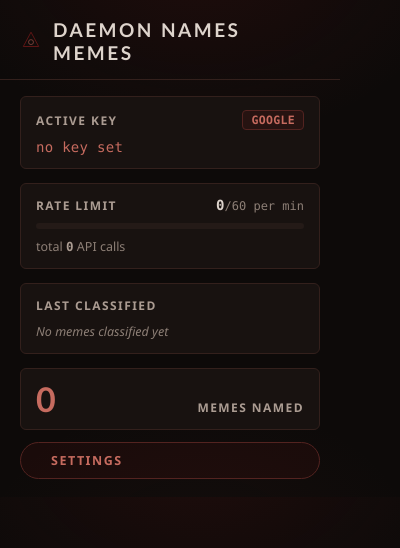
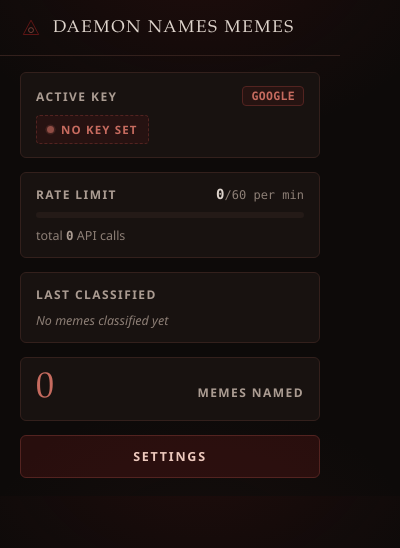
Before and after one commit to 44WXNRFEELSLIKEPINSXNDNEEDL9SINMYHEXRT/DAEMON_NAMES_MEMES, a browser extension: page extension/popup.html in a window 400 px wide. Drawn offline with Linux system fonts and the light colour scheme.

Commit message:
Style: Upgraded UI

```diff
--- a/extension/popup.html
+++ b/extension/popup.html
@@ -15,7 +15,7 @@
     --text: #ded4cc;
     --text-dim: #ab9c92;
     --text-faint: #8d7f76;
-    --display: "Optima", "Candara", "Gill Sans", "Avenir Next", "Segoe UI", "Trebuchet MS", sans-serif;
+    --serif: "Iowan Old Style", "Palatino Linotype", "Book Antiqua", Georgia, serif;
     --body: "Avenir Next", "Avenir", "Segoe UI", system-ui, -apple-system, "Helvetica Neue", "Noto Sans", sans-serif;
     --mono: ui-monospace, "SF Mono", "Cascadia Code", "Consolas", "Roboto Mono", monospace;
   }
@@ -55,11 +55,12 @@
   }
 
   .top h1 {
-    font-family: var(--display);
-    font-size: 19px;
-    font-weight: 600;
-    letter-spacing: 0.13em;
+    font-family: var(--serif);
+    font-size: 17px;
+    font-weight: 400;
+    letter-spacing: 0.1em;
     text-transform: uppercase;
+    white-space: nowrap;
     margin: 0;
     color: var(--text);
   }
@@ -117,7 +118,34 @@
   }
 
   .key-value.unset {
+    display: inline-flex;
+    align-items: center;
+    gap: 7px;
+    font-family: var(--body);
+    font-size: 11.5px;
+    font-weight: 700;
+    letter-spacing: 0.1em;
+    text-transform: uppercase;
     color: var(--blood-bright);
+    background: rgba(138,28,28,0.12);
+    border: 1px dashed var(--blood-dim);
+    border-radius: 4px;
+    padding: 6px 10px;
+  }
+
+  .key-value.unset::before {
+    content: "";
+    width: 7px;
+    height: 7px;
+    border-radius: 50%;
+    background: var(--blood-bright);
+    flex-shrink: 0;
+    animation: pulse 1.8s ease-in-out infinite;
+  }
+
+  @keyframes pulse {
+    0%, 100% { opacity: 0.45; box-shadow: 0 0 0 0 rgba(198,107,95,0.45); }
+    50% { opacity: 1; box-shadow: 0 0 0 4px rgba(198,107,95,0); }
   }
 
   .bar-row {
@@ -171,9 +199,9 @@
   }
 
   .preview-thumb {
-    width: 56px;
-    height: 56px;
-    border-radius: 5px;
+    width: 84px;
+    height: 84px;
+    border-radius: 6px;
     border: 1px solid var(--panel-border);
     background: #120d0c;
     flex-shrink: 0;
@@ -218,9 +246,9 @@
   }
 
   .count-number {
-    font-family: var(--display);
-    font-size: 34px;
-    font-weight: 600;
+    font-family: var(--serif);
+    font-size: 36px;
+    font-weight: 400;
     color: var(--blood-bright);
     line-height: 1;
   }
@@ -234,32 +262,35 @@
     color: var(--text-dim);
   }
 
-  .footer { padding: 8px 20px 18px; }
+  .footer { padding: 10px 20px 18px; }
 
   .settings-btn {
     display: block;
-    margin: 0 auto;
-    padding: 9px 30px;
+    width: 100%;
+    padding: 12px 0;
+    text-align: center;
     font-family: var(--body);
     font-size: 12.5px;
     font-weight: 700;
-    letter-spacing: 0.12em;
+    letter-spacing: 0.14em;
     text-transform: uppercase;
-    color: var(--blood-bright);
-    background: rgba(138,28,28,0.10);
+    color: #edc9bd;
+    background: rgba(138,28,28,0.22);
     border: 1px solid var(--blood-dim);
-    border-radius: 999px;
+    border-radius: 6px;
     text-decoration: none;
-    transition: background 0.2s ease, color 0.2s ease, border-color 0.2s ease, transform 0.15s ease;
+    transition: border-color 0.2s ease, color 0.2s ease, background 0.2s ease, transform 0.2s ease, box-shadow 0.2s ease;
   }
 
   .settings-btn:hover {
     background: var(--blood);
     border-color: var(--blood);
-    color: #f5ebe4;
+    color: #f7ece5;
+    transform: translateY(-1px);
+    box-shadow: 0 6px 18px rgba(138,28,28,0.35);
   }
 
-  .settings-btn:active { transform: scale(0.97); }
+  .settings-btn:active { transform: translateY(0) scale(0.98); }
 
   .settings-btn:focus-visible {
     outline: 2px solid var(--blood-bright);
```
Also changed, not shown: extension/options.html (+6 -6 lines).
